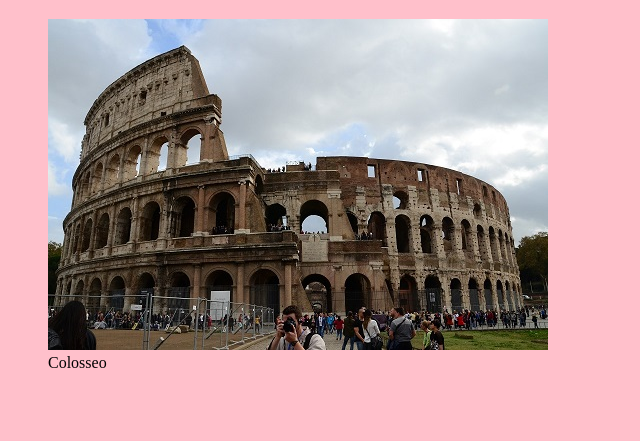
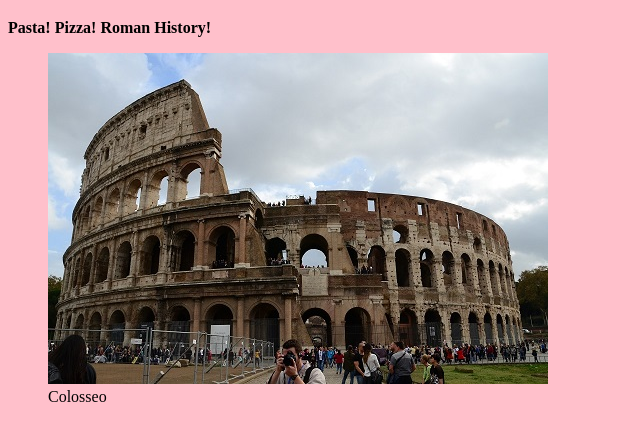
Before and after one commit to chichi311/chichi311.github.io, a plain HTML site: page rome.html in a window 1280 px wide. Shown: the part 61-502 px from the top of the page, without its empty margins (0-640 px from the left). Drawn offline with Linux system fonts and the light colour scheme.

Commit message:
Update rome.html

```diff
--- a/rome.html
+++ b/rome.html
@@ -1,21 +1,21 @@
 <!DOCTYPE html>
 <html>
-
 <head>
     <title>Rome</title>
     <link rel="stylesheet" type="text/css" href="mystyle.css">
 </head>
+<body>
+    <main>
+        <h1>Rome, Italy</h1>
+        <section>
+            <p><strong>Pasta! Pizza! Roman History!</strong></p>
 
-<body>
-    <h1>Rome, Italy</h1>
-    <div id="introduction">
-
-    </div>
-    <figure>
-    <img src="rome.jpg"/>
-    <figcaption>Colosseo</figcaption>
-    </figure>
-
+        <figure>
+        <img src="rome.jpg"/>
+        <figcaption>Colosseo</figcaption>
+        </figure>
+        </section>
+    </main>
 
 </body>
 </html>
```
